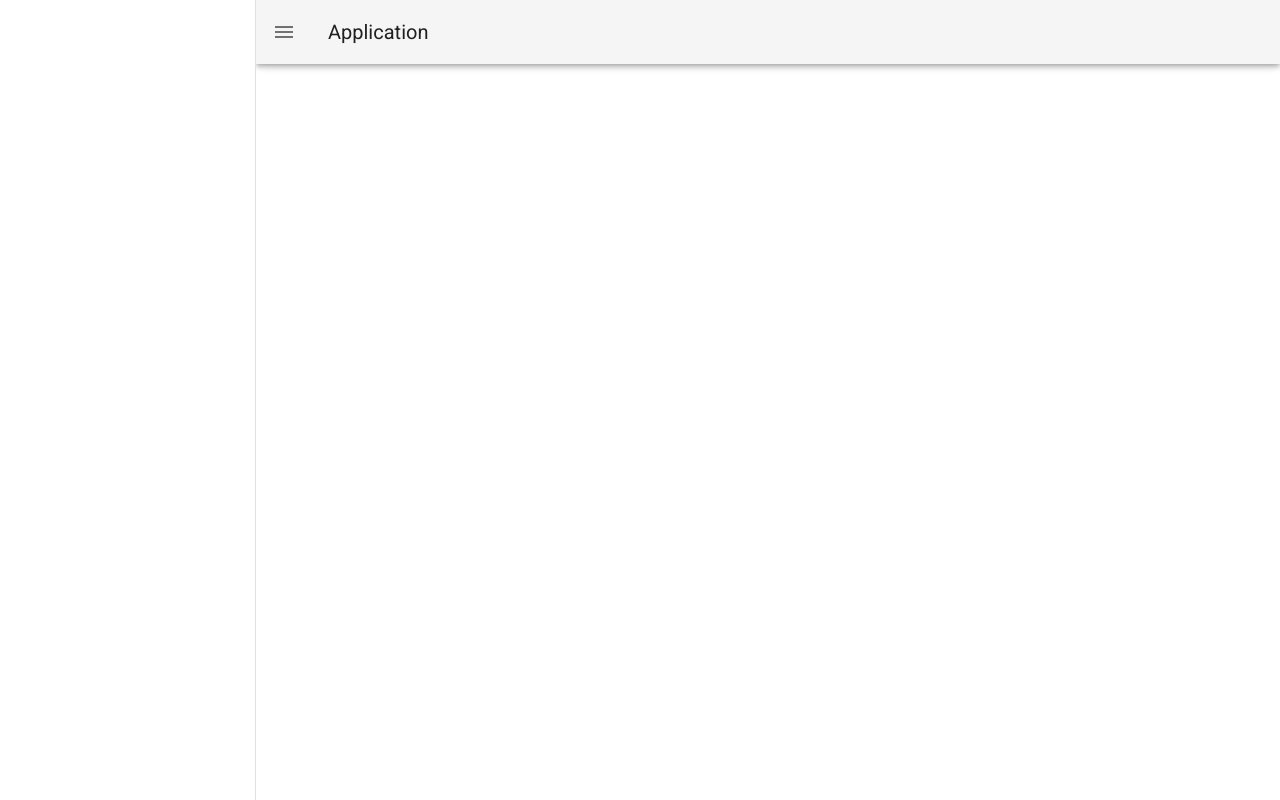
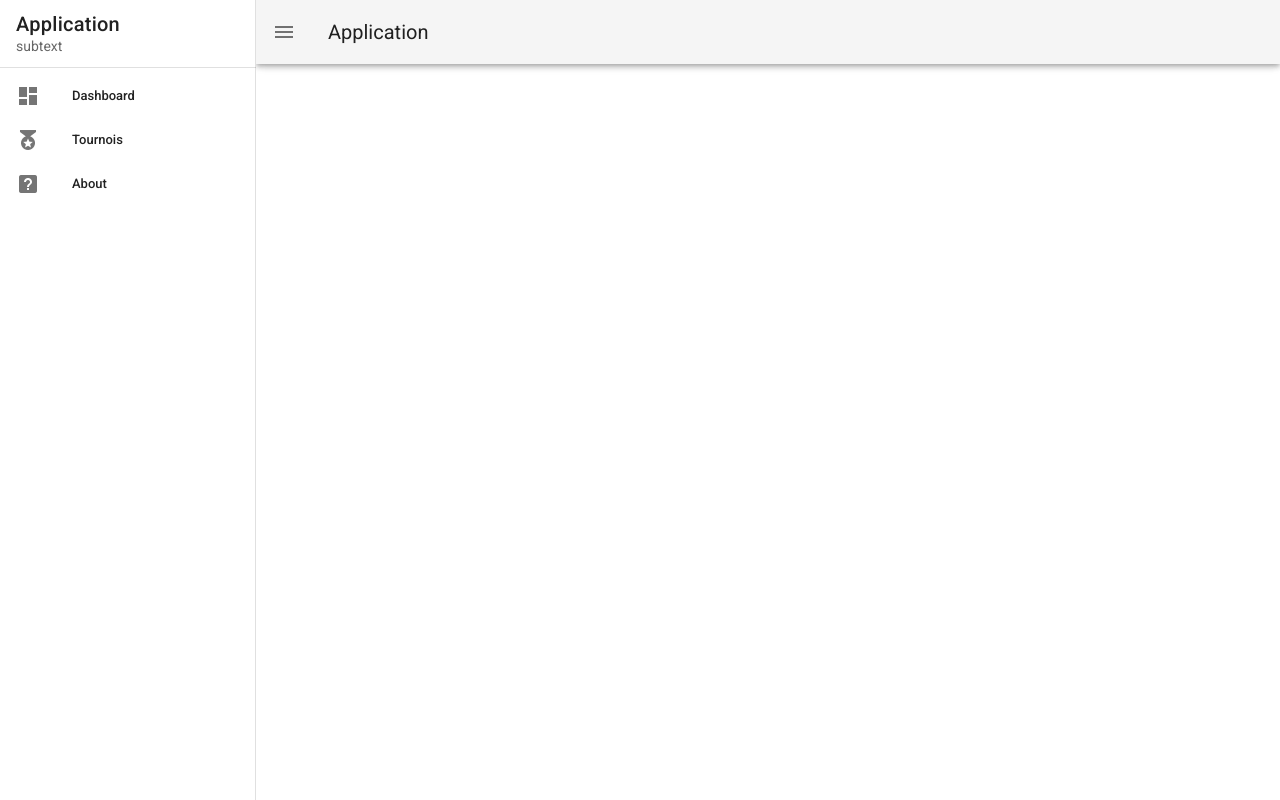
Before and after one commit to WebDevLyon/Badminton-Club-Manager, a Nuxt app: page /Tournois in a window 1280 px wide. Before the commit this address had no page. Built offline with nearby package versions, Linux system fonts and the light colour scheme.

Commit message:
Création de la bar de navigation

```diff
--- a/components/TournoiView.vue
+++ b/components/TournoiView.vue
@@ -48,6 +48,7 @@
             </tbody>
           </template>
         </v-simple-table>
+        <p class="legende">Légende : <span class="text-decoration-line-through">date barrée</span> => Envoi effectué  /  <span class="red--text">date rouge</span> => envoi en retard</p>
       </div>
       <div>
         Adresse : <br>
@@ -189,4 +190,8 @@ export default {
     margin : 0 0 1rem 0;
   }
 }
+.legende{
+  margin: 2rem 0 0 0;
+  font-weight: bold;
+}
 </style>
--- a/layouts/default.vue
+++ b/layouts/default.vue
@@ -4,7 +4,37 @@
       v-model="drawer"
       app
     >
-      <!--  -->
+      <v-list-item>
+        <v-list-item-content>
+          <v-list-item-title class="title">
+            Application
+          </v-list-item-title>
+          <v-list-item-subtitle>
+            subtext
+          </v-list-item-subtitle>
+        </v-list-item-content>
+      </v-list-item>
+
+      <v-divider />
+
+      <v-list
+        dense
+        nav
+      >
+        <v-list-item
+          v-for="item in items"
+          :key="item.title"
+          link
+        >
+          <v-list-item-icon>
+            <v-icon>{{ item.icon }}</v-icon>
+          </v-list-item-icon>
+
+          <v-list-item-content>
+            <v-list-item-title>{{ item.title }}</v-list-item-title>
+          </v-list-item-content>
+        </v-list-item>
+      </v-list>
     </v-navigation-drawer>
 
     <v-app-bar app>
@@ -21,7 +51,15 @@
 
 <script>
 export default {
-  data: () => ({ drawer: null })
+  data: () => ({
+    drawer: null,
+    items: [
+      { title: 'Dashboard', icon: 'mdi-view-dashboard' },
+      { title: 'Tournois', icon: 'mdi-medal' },
+      { title: 'About', icon: 'mdi-help-box' }
+    ],
+    right: null
+  })
 }
 </script>
 <style>
```
